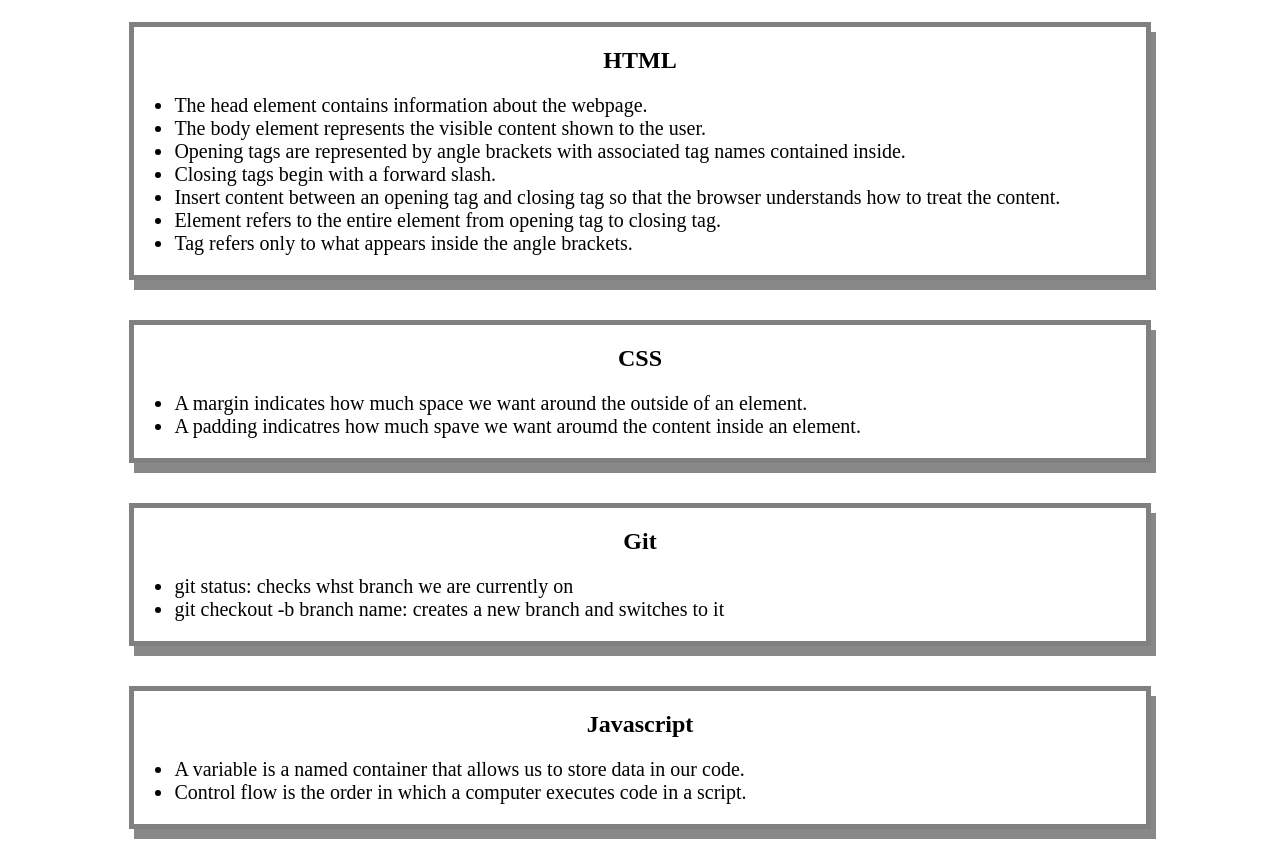
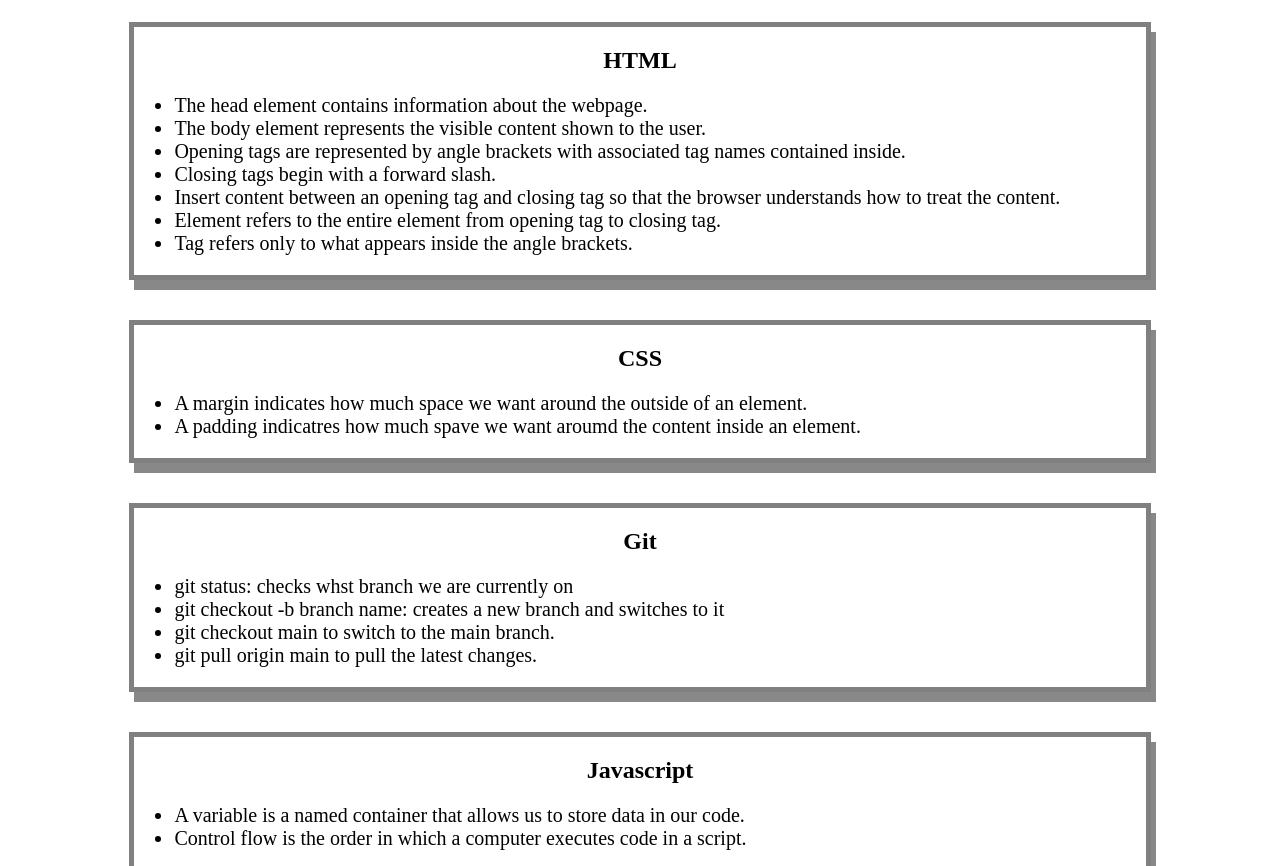
Before and after one commit to ShyChi64/Prework-study-guide, a plain HTML site: page prework-study-guide/index.html in a window 1280 px wide. Shown: the part 199-1065 px from the top of the page. Drawn offline with Linux system fonts and the light colour scheme.

Commit message:
updated project README file

```diff
--- a/prework-study-guide/index.html
+++ b/prework-study-guide/index.html
@@ -50,6 +50,8 @@
 
           <li> git status: checks whst branch we are currently on</li>
           <li> git checkout -b branch name: creates a new branch and switches to it</li>
+          <li>git checkout main to switch to the main branch.</li>
+          <li>git pull origin main to pull the latest changes.</li>
 
 
         </ul>
```
